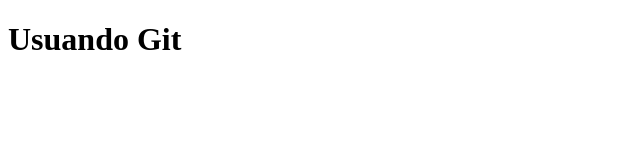
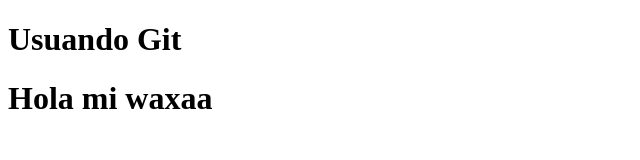
Before and after one commit to FranMGB96/UsandoGitHub, a plain HTML site: page index.html in a window 1280 px wide. Shown: the whole page, without its empty margins (0-640 px from the left). Drawn offline with Linux system fonts and the light colour scheme.

Commit message:
Segundo commit

```diff
--- a/index.html
+++ b/index.html
@@ -8,5 +8,6 @@
 </head>
 <body>
     <h1>Usuando Git</h1>
+    <h1>Hola mi waxaa</h1>
 </body>
 </html>
```
